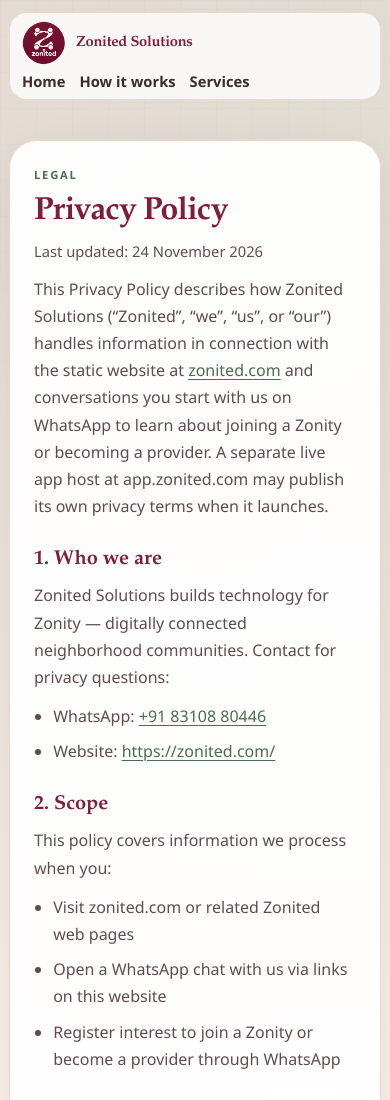
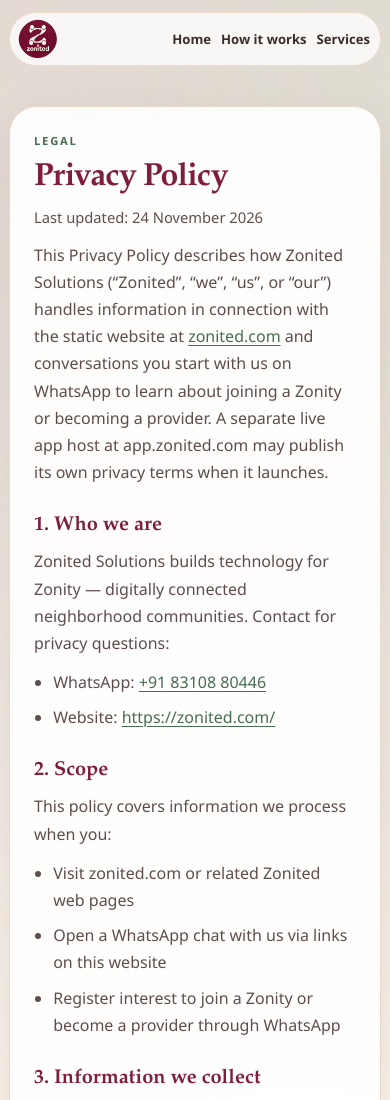
Before and after one commit to zoncaesaradmin/zonited-website, a plain HTML site: page privacy.html in a window 390 px wide. Shown: the top 1100 px of the page. Drawn offline with Linux system fonts and the light colour scheme.

Commit message:
fix(site): tighten mobile topbar and refresh About/services copy
Keep a single-line logo+nav bar on smaller screens, clarify the About figcaption, and rename Coming to Upcoming in the services legend.

Co-authored-by: Cursor <cursoragent@cursor.com>

```diff
--- a/styles.css
+++ b/styles.css
@@ -752,6 +752,26 @@ a.path-tile { color: inherit; }
 }
 
 @media (max-width: 860px) {
+  /* Compact single-line topbar: Z mark + links (name stays on wide desktop only) */
+  .topbar {
+    flex-wrap: nowrap;
+    gap: 10px;
+    padding: 6px 10px 6px 8px;
+    border-radius: 999px;
+    top: 8px;
+  }
+  .brand { gap: 0; min-width: 0; }
+  .brand-mark { width: 40px; height: 40px; flex-shrink: 0; }
+  .brand-text { display: none; }
+  .topnav {
+    flex-wrap: nowrap;
+    gap: 10px;
+    margin-left: auto;
+  }
+  .topnav a {
+    font-size: 0.82rem;
+    white-space: nowrap;
+  }
   .benefit-hero-stage {
     grid-template-columns: 1fr;
     min-height: 0;
@@ -783,16 +803,6 @@ a.path-tile { color: inherit; }
 @media (max-width: 560px) {
   .page-shell { width: min(100% - 18px, 1040px); padding-top: 12px; }
   .benefit-hero { width: min(100% - 12px, 1120px); }
-  .topbar {
-    flex-direction: column;
-    align-items: flex-start;
-    gap: 6px;
-    padding: 8px 12px;
-    border-radius: 18px;
-    top: 8px;
-  }
-  .brand-mark { width: 44px; height: 44px; }
-  .brand-text { font-size: 0.92rem; }
   .platform-band {
     margin-top: 14px;
     padding: 20px 18px;
```
Also changed, not shown: index.html (+11 -11 lines).
